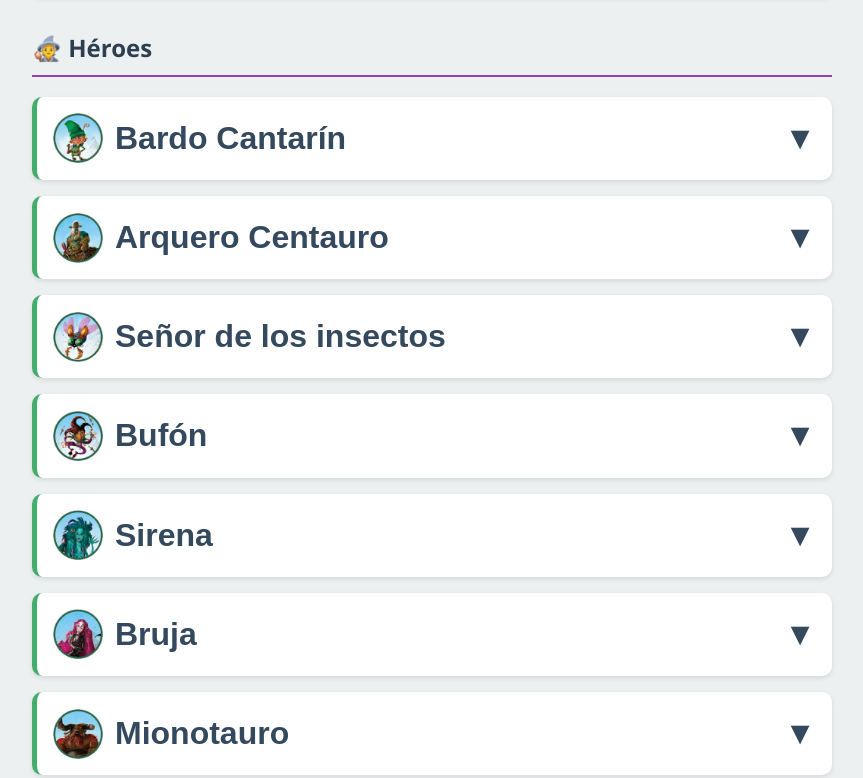
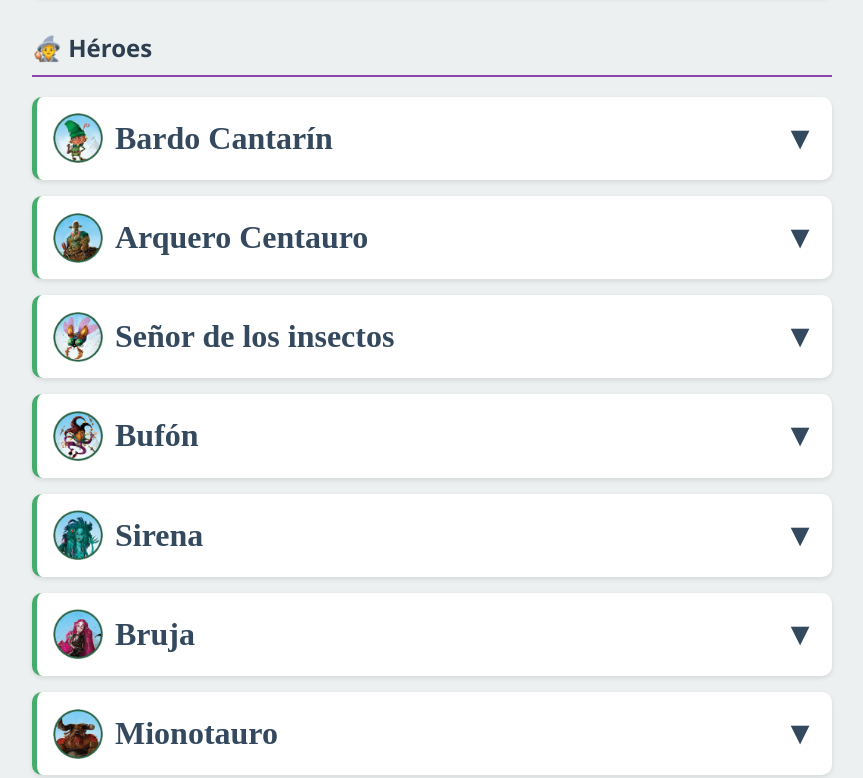
Before and after one commit to charliedunne/claimweb, a plain HTML site: page claim.html in a window 1280 px wide. Shown: the part 7348-8126 px from the top of the page, without its empty margins (208-1071 px from the left). Drawn offline with Linux system fonts and the light colour scheme.

Commit message:
Update fonts

```diff
--- a/claim.html
+++ b/claim.html
@@ -8,6 +8,10 @@
         @font-face {
             font-family: 'doubleBass';
             src: url('fonts/DoubleBass-Bold-trial.ttf') format('ttf');
+        }
+        @font-face {
+            font-family: 'altehaasgrotesk';
+            src: url('fonts/AlteHaasGroteskRegular.ttf') format('ttf');
         }
 		html {
 			scroll-behavior: smooth;
@@ -104,7 +108,7 @@
             border-left: 5px solid var(--accent-hero);
         }
         .card-hero-header {
-            font-family: 'doubleBass', sans-serif;
+            font-family: 'doubleBass';
             font-size: 2rem;
             font-weight: bolder;
             padding: 1rem;
@@ -148,6 +152,7 @@
 			flex-shrink: 0;
 		}
         .card-content {
+            font-family: Verdana, Geneva, Tahoma, sans-serif;
             display: none;
             flex-wrap: wrap;
             padding: 0 1rem 1rem 1rem;
```
